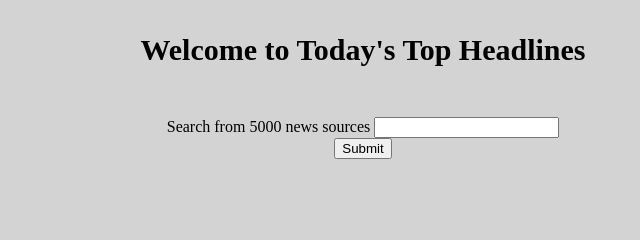
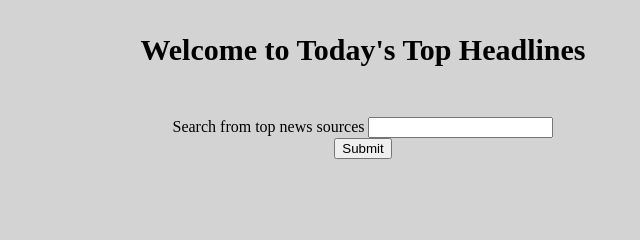
Before and after one commit to demkejon001/news_api_site, a plain HTML site: page index.html in a window 1280 px wide. Shown: the top 240 px of the page, 277-917 px from the left. Drawn offline with nearby package versions, Linux system fonts and the light colour scheme; no server answers.

Commit message:
fix 5000 sources

```diff
--- a/index.html
+++ b/index.html
@@ -11,7 +11,7 @@
 </div>
 
 <form>
-	<label>Search from 5000 news sources</label>
+	<label>Search from top news sources</label>
 	<input id="newsInput" type="text"></input><br/>
   	<input id="newsSubmit" type="submit" value="Submit"></input>
 </form>
```
